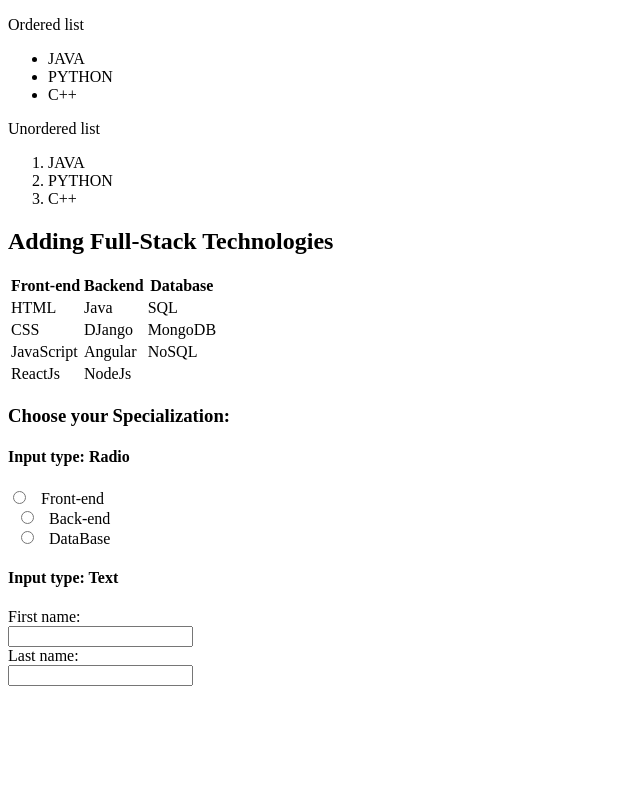
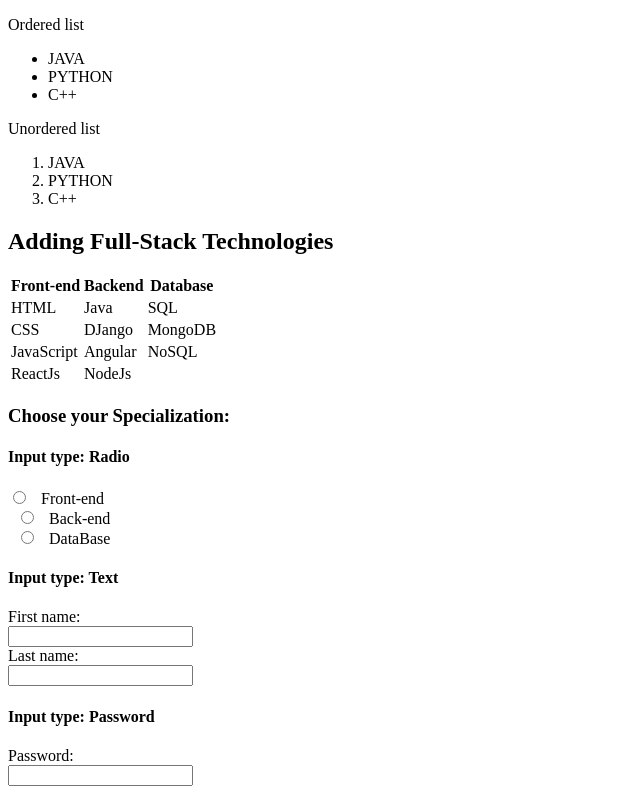
Before and after one commit to saffron5554/ASSIGNMENT-WUE, a plain HTML site: page index.html in a window 1280 px wide. Shown: the part 574-1368 px from the top of the page, without its empty margins (0-640 px from the left). Before the commit the page ends 1268 px from the top, so only its background shows below. Drawn offline with Linux system fonts and the light colour scheme.

Commit message:
add password input type

```diff
--- a/index.html
+++ b/index.html
@@ -74,7 +74,11 @@
                 <label for="lname">Last name:</label><br>
                 <input type="text" id="lname" name="lname">
             </div>
-
+            <div>
+                <h4> Input type: Password</h4>
+                <label for="pwd">Password:</label><br>
+                <input type="password" id="pwd" name="pwd">
+            </div>
             </form>
     </div>
 </body>
```
